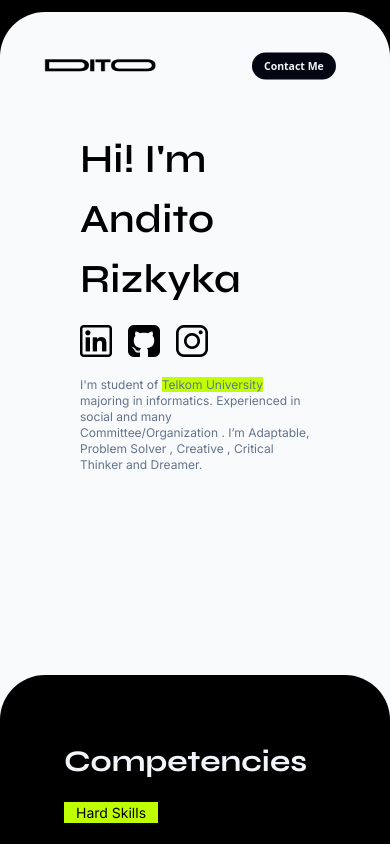
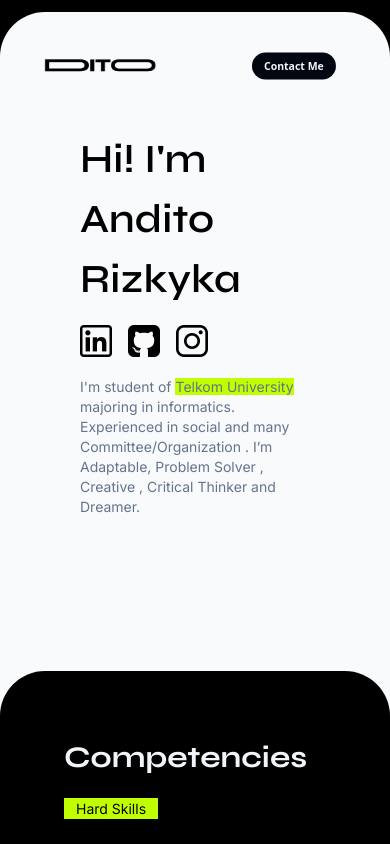
Before and after one commit to ditorizkyka/Portofolio, a website: page index.html in a window 390 px wide. Shown: the top 844 px of the page. Drawn offline with Linux system fonts and the light colour scheme; files whose address does not match are found by name.

Commit message:
6th configdll dibenerin

```diff
--- a/index.html
+++ b/index.html
@@ -12,7 +12,7 @@
     <body class="bg-black">
         <!-- HEADER AND INTRO -->
         <section id="Introduction">
-            <div class="bg-slate-50 rounded-t-[45px] mt-3">
+            <div class="bg-slate-50 rounded-t-[45px] mt-3 md:pb-24">
                 <header class="">
                     <div class="bg-transparent flex z-10 justify-between items-center">
                         <div class="w-52 p-10 z-10 md:scale-150 md:ml-16">
@@ -47,7 +47,7 @@
                                 <img src="dist/img/instagram.png" class="w-8">
                             </a>
                         </div>
-                        <div class="mt-5 text-slate-500 font-Inter text-xs md:text-base">
+                        <div class="mt-5 text-slate-500 font-Inter text-sm md:text-base">
                             <p>I'm student of <span class="bg-greenL-0">Telkom University</span> majoring in informatics. Experienced in social and many Committee/Organization . I’m Adaptable, Problem Solver , Creative , Critical Thinker and Dreamer. </p>
                         </div>
 
@@ -63,7 +63,7 @@
         <!-- HEADER AND INTRO -->
 
         <!-- COMPETENCIES -->
-        <section class="bg-slate-50 mt-[-150px] pt-36">
+        <section class="bg-slate-50 mt-[-150px] pt-24">
             <div class="bg-black rounded-[45px] mt-32 p-16" id="Competencies">
                 <div class="flex items-center">
                     <h1 class="font-tittle font-bold text-slate-100 text-[30px]">Competencies</h1>
--- a/tailwind.config.js
+++ b/tailwind.config.js
@@ -1,6 +1,6 @@
 /** @type {import('tailwindcss').Config} */
 module.exports = {
-  content: ['dist/index.html'],
+  content: ['index.html'],
   theme: {
     extend: {
       fontFamily : {
```
Also changed, not shown: dist/output.css.
